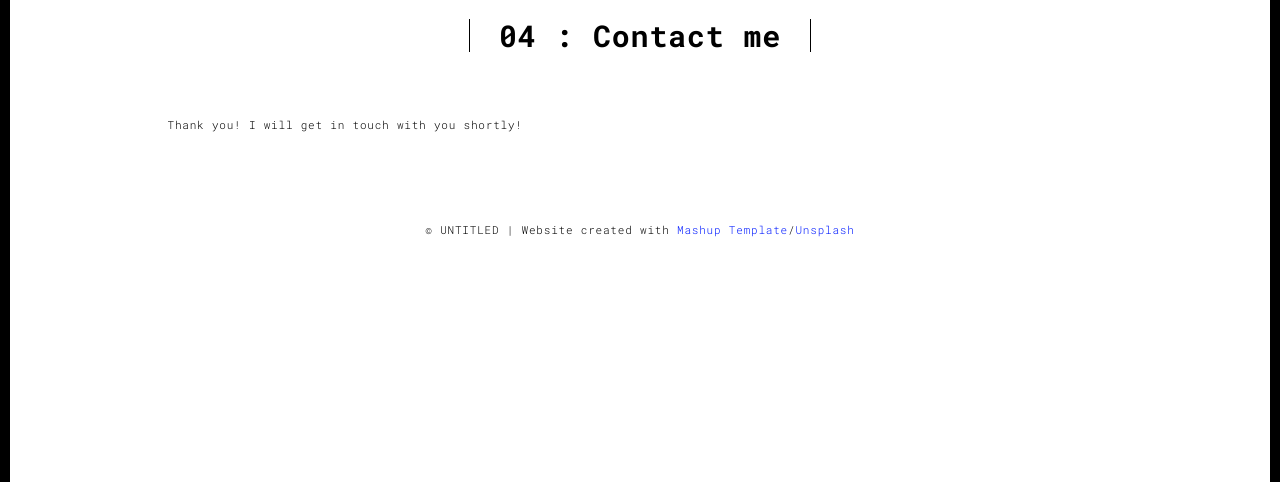
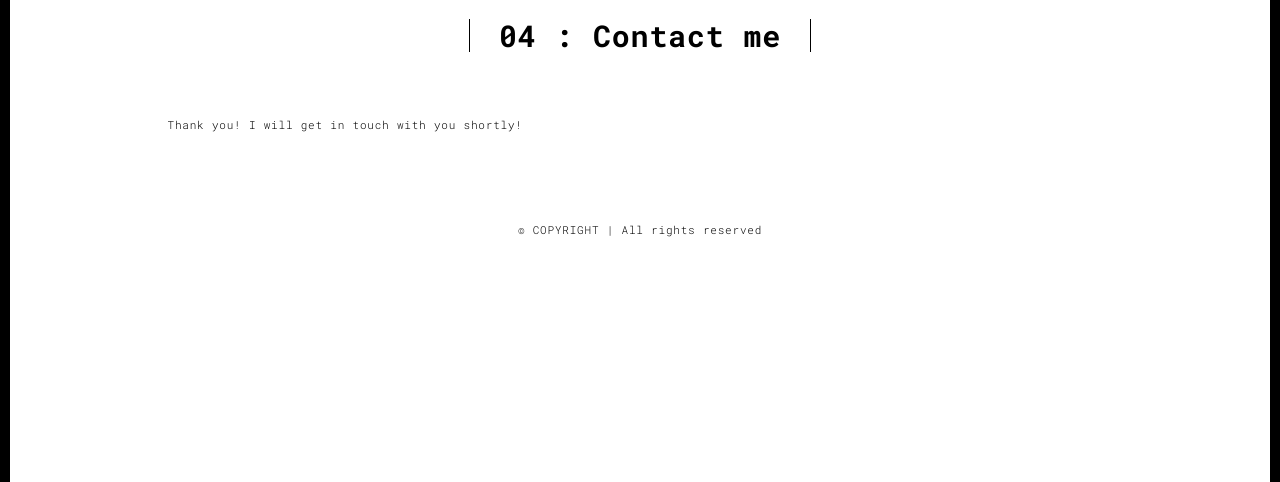
Before and after one commit to Schmorris/portfo, a Flask app: template Templates/thankyou.html in a window 1280 px wide. Shown: the part 90-572 px from the top of the page. Run offline with Flask 2, Linux system fonts and the light colour scheme; the template is opened without the code that fills it, so the values that code supplies are empty.

Commit message:
UPDATED version

```diff
--- a/Templates/thankyou.html
+++ b/Templates/thankyou.html
@@ -74,7 +74,7 @@
   <div class="container">
     <div class="row">
       <div class="col-xs-12">
-        <p>© UNTITLED | Website created with <a href="http://www.mashup-template.com/" title="Create website with free html template">Mashup Template</a>/<a href="https://www.unsplash.com/" title="Beautiful Free Images">Unsplash</a></p>
+        <p>© COPYRIGHT | All rights reserved </p>
       </div>
     </div>
   </div>
```
